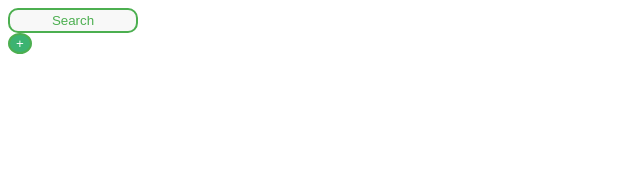
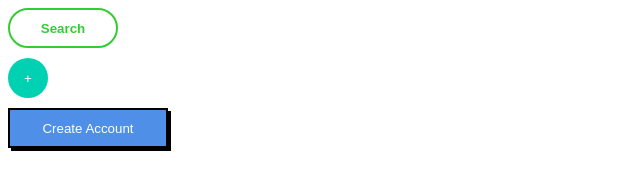
Before and after one commit to Sadia2018/ButtonUp, a plain HTML site: page index.html in a window 1280 px wide. Shown: the whole page, without its empty margins (0-640 px from the left). Drawn offline with Linux system fonts and the light colour scheme.

Commit message:
updated styling

```diff
--- a/index.html
+++ b/index.html
@@ -9,8 +9,8 @@
 </head>
 <body>
     <button class="button1"> Search</button>
-    <div>
-    <button class="w3-button">+</button>
-</div>
+    <button class="button2">+</button>
+    <button class="button3">Create Account</button>
+
 </body>
 </html>
--- a/style.css
+++ b/style.css
@@ -1,15 +1,30 @@
+.button1, .button2, .button3{
+    display: block;
+    margin-bottom:10px;
+    height:40px;
+}
 .button1{
-    width: 130px;
-    background-color: #F8F8F8;
-    border: 2px solid #4CAF50;
-    color: #4CAF50;;
-    border-radius: 10px;
-    height: 25px;
+    font-weight: 900;
+    width: 110px;
+    border-radius: 20px;
+    color: limegreen;
+    border: 2px solid limegreen;
+    background-color: #fff;
 }
-.w3-button{
-border-radius: 50%;
-background-color: mediumseagreen;
-border: 2px solid #4CAF50;
-color: white;
-grid-column-gap: 10px
+
+.button2{
+    width: 40px;
+    background-color: #00d1b2;
+    color: #fff;
+    border-radius: 50%;
+    border: none;
+
 }
+
+.button3{
+    width: 160px;
+    background-color: #2b78e4d3;
+    color: #fff;
+    border: 2px solid #000;
+    box-shadow: 3px 3px black;
+}
```
